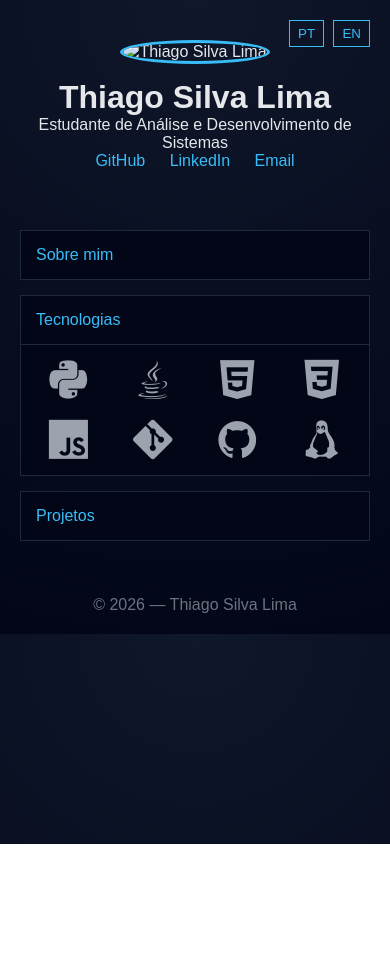
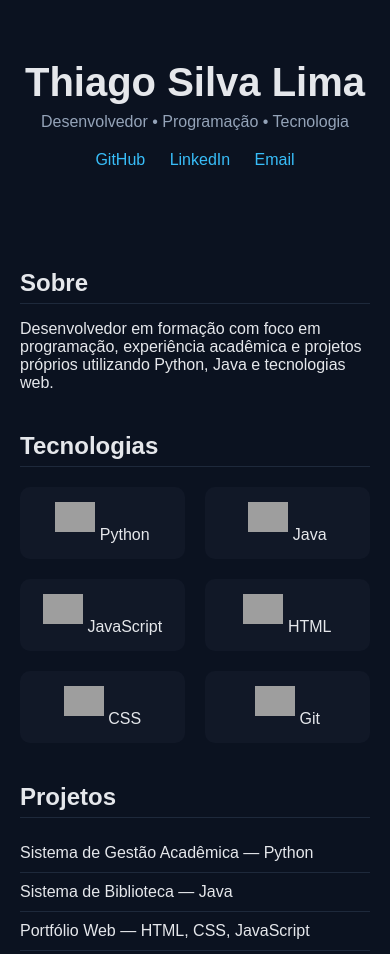
Before and after one commit to thiago23sl/Portifolio, a plain HTML site: page index.html in a window 390 px wide. Shown: the top 954 px of the page. Before the commit the page ends 844 px from the top, so only its background shows below. Drawn offline with nearby package versions, Linux system fonts and the light colour scheme; grey boxes are pictures that could not be loaded.

Commit message:
Refactor HTML structure and revamp styles
Restructure index.html to simplify the layout: remove language switch, profile image and accordion UI; add clear header with name, links, About, Technologies and Projects sections; replace devicon font icons with CDN SVG images and remove script include. Update style.css to match the new markup: change background, adjust header spacing and typography, introduce .section/.tech-grid/.tech/.projects styles, refine colors and spacing for a cleaner, more responsive layout.

```diff
--- a/index.html
+++ b/index.html
@@ -3,100 +3,79 @@
 <head>
   <meta charset="UTF-8" />
   <title>Thiago Silva Lima | Portfólio</title>
-  <meta name="viewport" content="width=device-width, initial-scale=1.0" />
-
-  <!-- Favicon -->
-  <link rel="icon" href="favicon.ico" type="image/x-icon">
-
-  <!-- CSS -->
+  <meta name="viewport" content="width=device-width, initial-scale=1.0">
+  <link rel="icon" href="favicon.ico">
   <link rel="stylesheet" href="style.css">
-
-  <!-- Devicon (ícones tech P&B) -->
-  <link rel="stylesheet"
-    href="https://cdn.jsdelivr.net/gh/devicons/devicon@latest/devicon.min.css">
 </head>
 <body>
 
-<header class="header">
-  <div class="lang-switch">
-    <button onclick="setLang('pt')">PT</button>
-    <button onclick="setLang('en')">EN</button>
-  </div>
-
-  <img src="foto.jpg" alt="Thiago Silva Lima" class="profile-pic">
-
+  <header>
     <h1>Thiago Silva Lima</h1>
-
-  <p id="subtitle">
-    Estudante de Análise e Desenvolvimento de Sistemas
-  </p>
+    <p>Desenvolvedor • Programação • Tecnologia</p>
 
     <div class="links">
       <a href="https://github.com/thiago23sl" target="_blank">GitHub</a>
       <a href="https://www.linkedin.com" target="_blank">LinkedIn</a>
-    <a href="mailto:thiagosl@email.com">Email</a>
+      <a href="mailto:thiago@email.com">Email</a>
     </div>
   </header>
 
-<main class="container">
+  <section class="section">
+    <h2>Sobre</h2>
+    <p>
+      Desenvolvedor em formação com foco em programação, experiência acadêmica
+      e projetos próprios utilizando Python, Java e tecnologias web.
+    </p>
+  </section>
 
-  <!-- SOBRE -->
-  <section class="accordion">
-    <button class="accordion-btn" onclick="toggleAccordion(this)">
-      <span id="about-title">Sobre mim</span>
-    </button>
-    <div class="accordion-content">
-      <p id="about-text">
-        Sou estudante de tecnologia com foco em desenvolvimento de software,
-        suporte técnico e redes. Tenho experiência prática em projetos acadêmicos
-        e pessoais.
-      </p>
+  <section class="section">
+    <h2>Tecnologias</h2>
+
+    <div class="tech-grid">
+      <div class="tech">
+        <img src="https://cdn.jsdelivr.net/gh/devicons/devicon/icons/python/python-original.svg">
+        <span>Python</span>
+      </div>
+
+      <div class="tech">
+        <img src="https://cdn.jsdelivr.net/gh/devicons/devicon/icons/java/java-original.svg">
+        <span>Java</span>
+      </div>
+
+      <div class="tech">
+        <img src="https://cdn.jsdelivr.net/gh/devicons/devicon/icons/javascript/javascript-original.svg">
+        <span>JavaScript</span>
+      </div>
+
+      <div class="tech">
+        <img src="https://cdn.jsdelivr.net/gh/devicons/devicon/icons/html5/html5-original.svg">
+        <span>HTML</span>
+      </div>
+
+      <div class="tech">
+        <img src="https://cdn.jsdelivr.net/gh/devicons/devicon/icons/css3/css3-original.svg">
+        <span>CSS</span>
+      </div>
+
+      <div class="tech">
+        <img src="https://cdn.jsdelivr.net/gh/devicons/devicon/icons/git/git-original.svg">
+        <span>Git</span>
+      </div>
     </div>
   </section>
 
-  <!-- TECNOLOGIAS -->
-  <section class="accordion">
-    <button class="accordion-btn" onclick="toggleAccordion(this)">
-      <span id="tech-title">Tecnologias</span>
-    </button>
-    <div class="accordion-content tech-grid">
-      <i class="devicon-python-plain"></i>
-      <i class="devicon-java-plain"></i>
-      <i class="devicon-html5-plain"></i>
-      <i class="devicon-css3-plain"></i>
-      <i class="devicon-javascript-plain"></i>
-      <i class="devicon-git-plain"></i>
-      <i class="devicon-github-original"></i>
-      <i class="devicon-linux-plain"></i>
-    </div>
+  <section class="section">
+    <h2>Projetos</h2>
+    <ul class="projects">
+      <li>Sistema de Gestão Acadêmica — Python</li>
+      <li>Sistema de Biblioteca — Java</li>
+      <li>Portfólio Web — HTML, CSS, JavaScript</li>
+    </ul>
   </section>
-
-  <!-- PROJETOS -->
-  <section class="accordion">
-    <button class="accordion-btn" onclick="toggleAccordion(this)">
-      <span id="projects-title">Projetos</span>
-    </button>
-    <div class="accordion-content">
-      <ul>
-        <li>
-          <strong>Sistema Acadêmico</strong> — Python, JSON
-        </li>
-        <li>
-          <strong>Sistema de Biblioteca</strong> — Java, Estruturas de Dados
-        </li>
-        <li>
-          <strong>Projetos de Suporte em TI</strong> — Redes, Windows Server
-        </li>
-      </ul>
-    </div>
-  </section>
-
-</main>
 
   <footer>
     <p>© 2026 — Thiago Silva Lima</p>
   </footer>
 
-<script src="script.js"></script>
 </body>
 </html>
--- a/style.css
+++ b/style.css
@@ -6,88 +6,77 @@
 }
 
 body {
-  background: radial-gradient(circle at top, #0f172a, #020617);
+  background: #0b1220;
   color: #e5e7eb;
 }
 
-.header {
+header {
   text-align: center;
-  padding: 40px 20px;
+  padding: 60px 20px;
 }
 
-.lang-switch {
-  position: absolute;
-  top: 20px;
-  right: 20px;
+header h1 {
+  font-size: 2.5rem;
 }
 
-.lang-switch button {
-  background: none;
-  border: 1px solid #38bdf8;
-  color: #38bdf8;
-  margin-left: 5px;
-  padding: 5px 8px;
-  cursor: pointer;
+header p {
+  color: #94a3b8;
+  margin-top: 8px;
 }
 
-.profile-pic {
-  width: 140px;
-  height: 140px;
-  border-radius: 50%;
-  border: 3px solid #38bdf8;
-  object-fit: cover;
-  margin-bottom: 15px;
+.links {
+  margin-top: 20px;
 }
 
 .links a {
+  margin: 0 10px;
   color: #38bdf8;
-  margin: 0 10px;
   text-decoration: none;
 }
 
-.container {
-  max-width: 800px;
-  margin: auto;
-  padding: 20px;
+.section {
+  max-width: 900px;
+  margin: 40px auto;
+  padding: 0 20px;
 }
 
-.accordion {
-  margin-bottom: 15px;
-}
-
-.accordion-btn {
-  width: 100%;
-  background: #020617;
-  color: #38bdf8;
-  padding: 15px;
-  border: 1px solid #1e293b;
-  cursor: pointer;
-  text-align: left;
-  font-size: 16px;
-}
-
-.accordion-content {
-  display: none;
-  background: #020617;
-  border: 1px solid #1e293b;
-  border-top: none;
-  padding: 15px;
+.section h2 {
+  margin-bottom: 16px;
+  border-bottom: 1px solid #1e293b;
+  padding-bottom: 6px;
 }
 
 .tech-grid {
   display: grid;
-  grid-template-columns: repeat(auto-fit, minmax(50px, 1fr));
+  grid-template-columns: repeat(auto-fit, minmax(120px, 1fr));
   gap: 20px;
+  margin-top: 20px;
+}
+
+.tech {
+  background: #111827;
+  border-radius: 10px;
+  padding: 15px;
   text-align: center;
 }
 
-.tech-grid i {
-  font-size: 40px;
-  color: #9ca3af; /* preto e branco */
+.tech img {
+  width: 40px;
+  filter: grayscale(100%);
+  margin-bottom: 8px;
+}
+
+.projects {
+  list-style: none;
+}
+
+.projects li {
+  padding: 10px 0;
+  border-bottom: 1px solid #1e293b;
 }
 
 footer {
   text-align: center;
-  padding: 20px;
-  color: #6b7280;
+  padding: 30px;
+  color: #64748b;
 }
```
Lines whose indentation alone changed are shown as unchanged.
